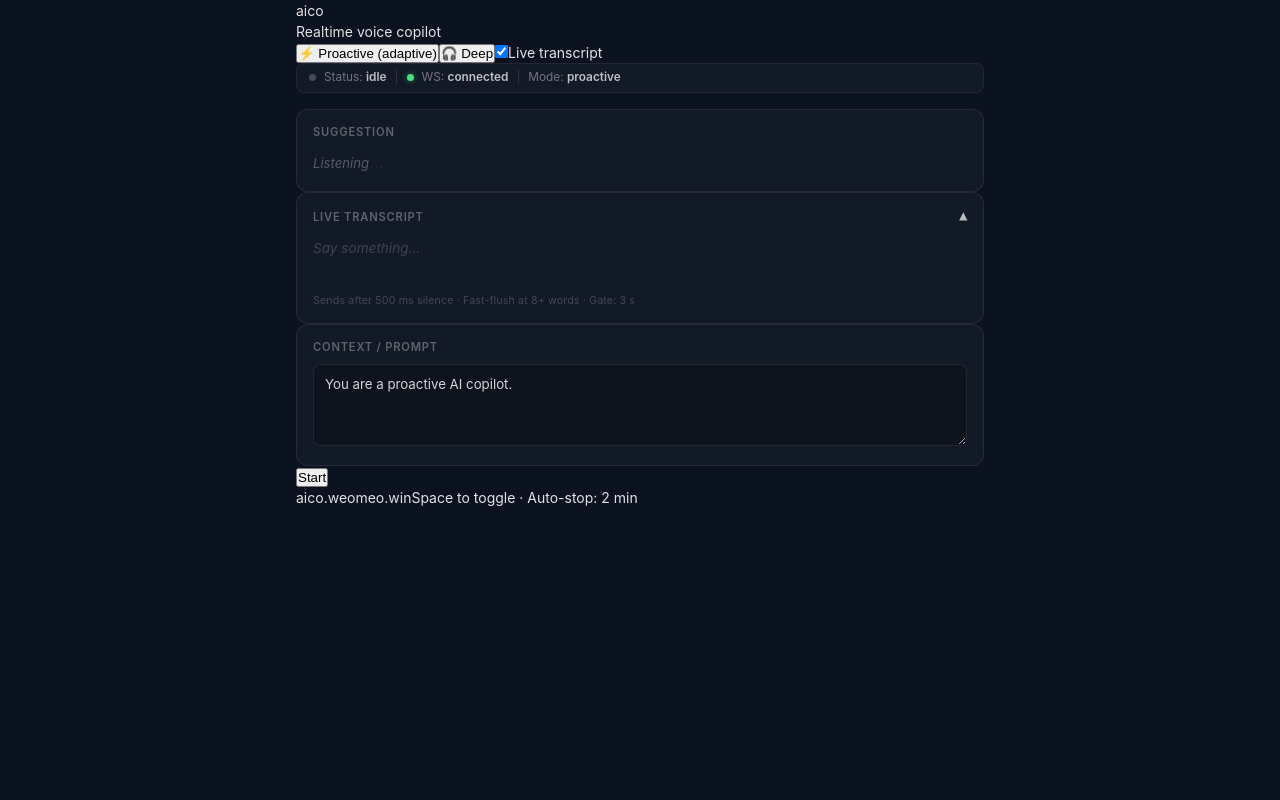
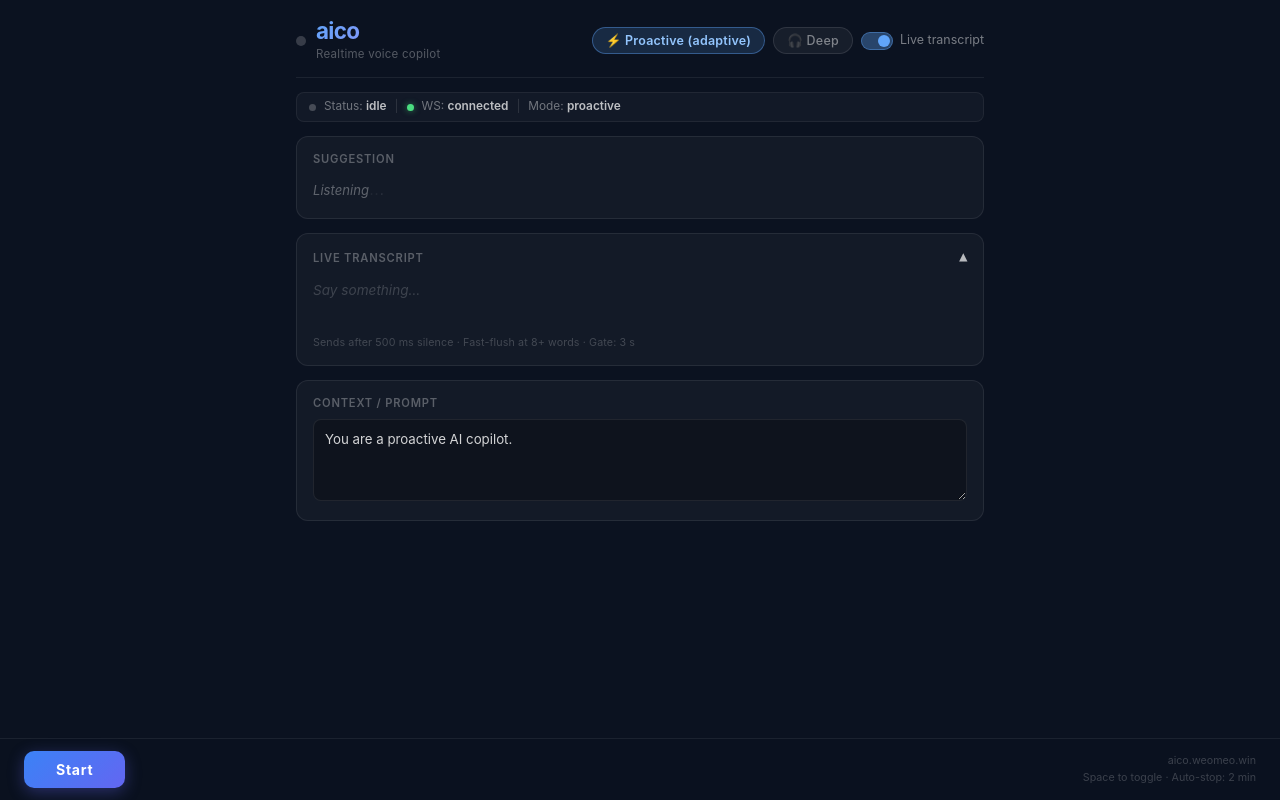
Before and after one commit to hosseinayoubi/aicov, a React (Vite) app: page / in a window 1280 px wide. Built offline with nearby package versions, Linux system fonts and the light colour scheme.

Commit message:
Update styles.css

```diff
--- a/src/styles.css
+++ b/src/styles.css
@@ -2,7 +2,7 @@
    aico – Realtime Voice Copilot  |  Global Styles
    ═══════════════════════════════════════════════════════════════════════════ */
 
-/* ── Reset / base ─────────────────────────────────────────────────────────── */
+/* ── Reset / base ──────────────────────────────────────────────────────────── */
 *, *::before, *::after {
   box-sizing: border-box;
   margin: 0;
@@ -24,36 +24,57 @@ body {
   min-height: 100vh;
 }
 
-/* ── App shell ────────────────────────────────────────────────────────────── */
+/* ── App shell ─────────────────────────────────────────────────────────────── */
 .appShell {
   display: flex;
   flex-direction: column;
+  gap: 14px;
   min-height: 100vh;
-  max-width: 720px;       /* single-column max width */
+  max-width: 720px;
   margin: 0 auto;
-  padding: 0 16px 48px;
+  padding: 0 16px 100px; /* bottom padding for fixed bottomBar */
 }
 
-/* ── Header ───────────────────────────────────────────────────────────────── */
-.appHeader {
+/* ── Header ────────────────────────────────────────────────────────────────── */
+.appTop {
   display: flex;
   align-items: center;
   justify-content: space-between;
   padding: 18px 0 14px;
   border-bottom: 1px solid rgba(255, 255, 255, 0.07);
-  margin-bottom: 12px;
   gap: 12px;
   flex-wrap: wrap;
 }
 
-.headerBrand {
+/* Brand: animated dot + title */
+.brand {
   display: flex;
-  align-items: baseline;
+  align-items: center;
   gap: 10px;
   flex-shrink: 0;
 }
 
-.logo {
+.logoDot {
+  width: 10px;
+  height: 10px;
+  border-radius: 50%;
+  background: rgba(255, 255, 255, 0.18);
+  flex-shrink: 0;
+  transition: background 0.35s, box-shadow 0.35s;
+}
+
+.logoDotActive {
+  background: #4ade80;
+  box-shadow: 0 0 10px #4ade8099;
+  animation: pulseDot 2.2s ease-in-out infinite;
+}
+
+@keyframes pulseDot {
+  0%, 100% { box-shadow: 0 0 0   0   rgba(74, 222, 128, 0.0); }
+  50%       { box-shadow: 0 0 12px 4px rgba(74, 222, 128, 0.3); }
+}
+
+.brandTitle {
   font-size: 1.4rem;
   font-weight: 700;
   letter-spacing: -0.03em;
@@ -61,108 +82,109 @@ body {
   -webkit-background-clip: text;
   -webkit-text-fill-color: transparent;
   background-clip: text;
+  line-height: 1.2;
 }
 
-.tagline {
-  font-size: 0.78rem;
-  color: rgba(255, 255, 255, 0.35);
+.brandSub {
+  font-size: 0.72rem;
+  color: rgba(255, 255, 255, 0.3);
   letter-spacing: 0.02em;
+  margin-top: 1px;
 }
 
-/* ── Header right side: mode toggle + mic button ─────────────────────────── */
-.headerControls {
+/* Controls row: chips + toggle */
+.controlsRow {
   display: flex;
   align-items: center;
-  gap: 10px;
+  gap: 8px;
   flex-wrap: wrap;
 }
 
-/* ── Mode toggle ──────────────────────────────────────────────────────────── */
-.modeToggle {
-  display: flex;
-  gap: 3px;
+/* ── Mode chips ─────────────────────────────────────────────────────────────── */
+.chip {
   background: rgba(255, 255, 255, 0.05);
-  border-radius: 8px;
-  padding: 3px;
-}
-
-.modeBtn {
-  background: transparent;
-  border: none;
-  color: rgba(255, 255, 255, 0.42);
+  border: 1px solid rgba(255, 255, 255, 0.1);
+  border-radius: 20px;
+  color: rgba(255, 255, 255, 0.45);
   cursor: pointer;
   font-size: 0.78rem;
   font-weight: 500;
-  letter-spacing: 0.03em;
-  padding: 5px 14px;
-  border-radius: 6px;
-  transition: background 0.15s, color 0.15s;
+  letter-spacing: 0.02em;
+  padding: 5px 13px;
   white-space: nowrap;
+  transition: background 0.15s, color 0.15s, border-color 0.15s;
+  font-family: inherit;
 }
 
-.modeBtn:hover {
-  color: rgba(255, 255, 255, 0.75);
-  background: rgba(255, 255, 255, 0.06);
+.chip:hover {
+  color: rgba(255, 255, 255, 0.8);
+  background: rgba(255, 255, 255, 0.1);
+  border-color: rgba(255, 255, 255, 0.2);
 }
 
-.modeBtn.modeActive {
-  background: rgba(96, 165, 250, 0.18);
+.chip.active {
+  background: rgba(96, 165, 250, 0.16);
+  border-color: rgba(96, 165, 250, 0.4);
   color: #93c5fd;
   font-weight: 600;
 }
 
-/* ── Mic button (in header) ───────────────────────────────────────────────── */
-.micBtn {
+/* ── Toggle (live transcript) ───────────────────────────────────────────────── */
+.toggle {
   display: flex;
   align-items: center;
   gap: 7px;
-  padding: 7px 16px;
-  border-radius: 8px;
-  border: 1px solid rgba(96, 165, 250, 0.3);
-  background: rgba(96, 165, 250, 0.08);
-  color: #93c5fd;
-  font-size: 0.82rem;
-  font-weight: 600;
   cursor: pointer;
-  letter-spacing: 0.02em;
-  white-space: nowrap;
-  transition: background 0.15s, border-color 0.15s, color 0.15s, box-shadow 0.15s;
+  user-select: none;
 }
 
-.micBtn:hover:not(.micDisabled) {
-  background: rgba(96, 165, 250, 0.15);
-  border-color: rgba(96, 165, 250, 0.5);
-  box-shadow: 0 0 14px rgba(96, 165, 250, 0.12);
+.toggle input[type="checkbox"] {
+  position: absolute;
+  opacity: 0;
+  width: 0;
+  height: 0;
 }
 
-.micBtn.micActive {
-  background: rgba(248, 113, 113, 0.1);
-  border-color: rgba(248, 113, 113, 0.4);
-  color: #fca5a5;
-  animation: pulseRing 2s ease-in-out infinite;
+.toggleTrack {
+  width: 32px;
+  height: 18px;
+  background: rgba(255, 255, 255, 0.1);
+  border-radius: 9px;
+  position: relative;
+  flex-shrink: 0;
+  transition: background 0.2s;
+  border: 1px solid rgba(255, 255, 255, 0.12);
 }
 
-.micBtn.micActive:hover {
-  background: rgba(248, 113, 113, 0.18);
-  border-color: rgba(248, 113, 113, 0.6);
+.toggleTrack::after {
+  content: "";
+  position: absolute;
+  width: 12px;
+  height: 12px;
+  background: rgba(255, 255, 255, 0.45);
+  border-radius: 50%;
+  top: 2px;
+  left: 2px;
+  transition: transform 0.22s cubic-bezier(0.4, 0, 0.2, 1), background 0.2s;
 }
 
-.micBtn.micDisabled {
-  opacity: 0.3;
-  cursor: not-allowed;
+.toggle input:checked ~ .toggleTrack {
+  background: rgba(96, 165, 250, 0.35);
+  border-color: rgba(96, 165, 250, 0.4);
 }
 
-.micIcon {
-  font-size: 1rem;
-  line-height: 1;
+.toggle input:checked ~ .toggleTrack::after {
+  transform: translateX(14px);
+  background: #60a5fa;
 }
 
-@keyframes pulseRing {
-  0%, 100% { box-shadow: 0 0 0 0 rgba(248, 113, 113, 0.0); }
-  50%       { box-shadow: 0 0 0 5px rgba(248, 113, 113, 0.1); }
+.toggleLabel {
+  font-size: 0.78rem;
+  color: rgba(255, 255, 255, 0.45);
+  white-space: nowrap;
 }
 
-/* ── Status bar ───────────────────────────────────────────────────────────── */
+/* ── Status bar ─────────────────────────────────────────────────────────────── */
 .statusBar {
   display: flex;
   align-items: center;
@@ -173,7 +195,6 @@ body {
   background: rgba(255, 255, 255, 0.03);
   border: 1px solid rgba(255, 255, 255, 0.06);
   border-radius: 8px;
-  margin-bottom: 16px;
   flex-wrap: wrap;
 }
 
@@ -200,14 +221,7 @@ body {
 .statusDot.blue   { background: #60a5fa; box-shadow: 0 0 6px #60a5fa88; }
 .statusDot.red    { background: #f87171; box-shadow: 0 0 6px #f8717188; }
 
-/* ── Single-column main stack ────────────────────────────────────────────── */
-.mainStack {
-  display: flex;
-  flex-direction: column;
-  gap: 14px;
-}
-
-/* ── Cards ────────────────────────────────────────────────────────────────── */
+/* ── Cards ──────────────────────────────────────────────────────────────────── */
 .card {
   background: rgba(255, 255, 255, 0.035);
   border: 1px solid rgba(255, 255, 255, 0.08);
@@ -220,17 +234,17 @@ body {
   font-weight: 600;
   letter-spacing: 0.07em;
   text-transform: uppercase;
-  color: rgba(255, 255, 255, 0.32);
+  color: rgba(255, 255, 255, 0.3);
   margin-bottom: 10px;
 }
 
-/* ── ChatBox ──────────────────────────────────────────────────────────────── */
+/* ── ChatBox ────────────────────────────────────────────────────────────────── */
 .promptLabel {
   font-size: 0.7rem;
   font-weight: 600;
   letter-spacing: 0.07em;
   text-transform: uppercase;
-  color: rgba(255, 255, 255, 0.32);
+  color: rgba(255, 255, 255, 0.3);
   margin-bottom: 8px;
 }
 
@@ -258,19 +272,7 @@ body {
   border-color: rgba(96, 165, 250, 0.4);
 }
 
-/* ── Unsupported note ─────────────────────────────────────────────────────── */
-.unsupportedNote {
-  font-size: 0.76rem;
-  color: rgba(251, 191, 36, 0.75);
-  line-height: 1.5;
-  padding: 8px 12px;
-  background: rgba(251, 191, 36, 0.06);
-  border: 1px solid rgba(251, 191, 36, 0.14);
-  border-radius: 8px;
-  margin-top: 8px;
-}
-
-/* ── Transcript box ───────────────────────────────────────────────────────── */
+/* ── Transcript box ─────────────────────────────────────────────────────────── */
 .transcriptBox {
   font-size: 0.85rem;
   line-height: 1.65;
@@ -291,7 +293,7 @@ body {
   letter-spacing: 0.01em;
 }
 
-/* ── Suggestion text ──────────────────────────────────────────────────────── */
+/* ── Suggestion text ────────────────────────────────────────────────────────── */
 .suggestionText {
   font-size: 0.92rem;
   line-height: 1.7;
@@ -299,10 +301,20 @@ body {
   word-break: break-word;
 }
 
-/* ── Listening / thinking dots ────────────────────────────────────────────── */
+/* Idle placeholder inside suggestion card */
+.suggestionIdle {
+  font-size: 0.82rem;
+  color: rgba(255, 255, 255, 0.18);
+  font-style: italic;
+  min-height: 26px;
+  display: flex;
+  align-items: center;
+}
+
+/* ── Listening / thinking dots ──────────────────────────────────────────────── */
 .listeningState {
   font-size: 0.82rem;
-  color: rgba(255, 255, 255, 0.28);
+  color: rgba(255, 255, 255, 0.32);
   font-style: italic;
   display: flex;
   align-items: center;
@@ -322,3 +334,107 @@ body {
   0%, 80%, 100% { opacity: 0.2; }
   40%           { opacity: 1;   }
 }
+
+/* ── Unsupported note ───────────────────────────────────────────────────────── */
+.unsupportedNote {
+  font-size: 0.76rem;
+  color: rgba(251, 191, 36, 0.8);
+  line-height: 1.5;
+  padding: 8px 12px;
+  background: rgba(251, 191, 36, 0.06);
+  border: 1px solid rgba(251, 191, 36, 0.14);
+  border-radius: 8px;
+}
+
+/* ── Fixed bottom bar ───────────────────────────────────────────────────────── */
+.bottomBar {
+  position: fixed;
+  bottom: 0;
+  left: 0;
+  right: 0;
+  display: flex;
+  align-items: center;
+  justify-content: space-between;
+  padding: 12px 24px;
+  background: rgba(11, 18, 32, 0.96);
+  border-top: 1px solid rgba(255, 255, 255, 0.07);
+  backdrop-filter: blur(14px);
+  -webkit-backdrop-filter: blur(14px);
+  z-index: 100;
+  gap: 12px;
+}
+
+/* Start / Stop buttons */
+.btn {
+  padding: 10px 32px;
+  border-radius: 10px;
+  border: none;
+  font-size: 0.88rem;
+  font-weight: 700;
+  letter-spacing: 0.05em;
+  cursor: pointer;
+  font-family: inherit;
+  transition: all 0.18s;
+}
+
+.btnStart {
+  background: linear-gradient(135deg, #3b82f6 0%, #6366f1 100%);
+  color: #fff;
+  box-shadow: 0 4px 16px rgba(99, 102, 241, 0.35);
+}
+
+.btnStart:hover {
+  box-shadow: 0 4px 22px rgba(99, 102, 241, 0.55);
+  transform: translateY(-1px);
+}
+
+.btnStart:active {
+  transform: translateY(0);
+}
+
+.btnStop {
+  background: rgba(248, 113, 113, 0.1);
+  border: 1px solid rgba(248, 113, 113, 0.35);
+  color: #fca5a5;
+}
+
+.btnStop:hover {
+  background: rgba(248, 113, 113, 0.18);
+  border-color: rgba(248, 113, 113, 0.55);
+}
+
+/* Meta info (domain + auto-stop note) */
+.meta {
+  display: flex;
+  flex-direction: column;
+  align-items: flex-end;
+  font-size: 0.67rem;
+  color: rgba(255, 255, 255, 0.2);
+  line-height: 1.5;
+  gap: 1px;
+}
+
+/* ── Responsive: narrow screens ─────────────────────────────────────────────── */
+@media (max-width: 480px) {
+  .appTop {
+    flex-direction: column;
+    align-items: flex-start;
+  }
+
+  .controlsRow {
+    width: 100%;
+  }
+
+  .bottomBar {
+    padding: 10px 16px;
+  }
+
+  .btn {
+    padding: 9px 22px;
+    font-size: 0.84rem;
+  }
+
+  .meta {
+    display: none;
+  }
+}
```
